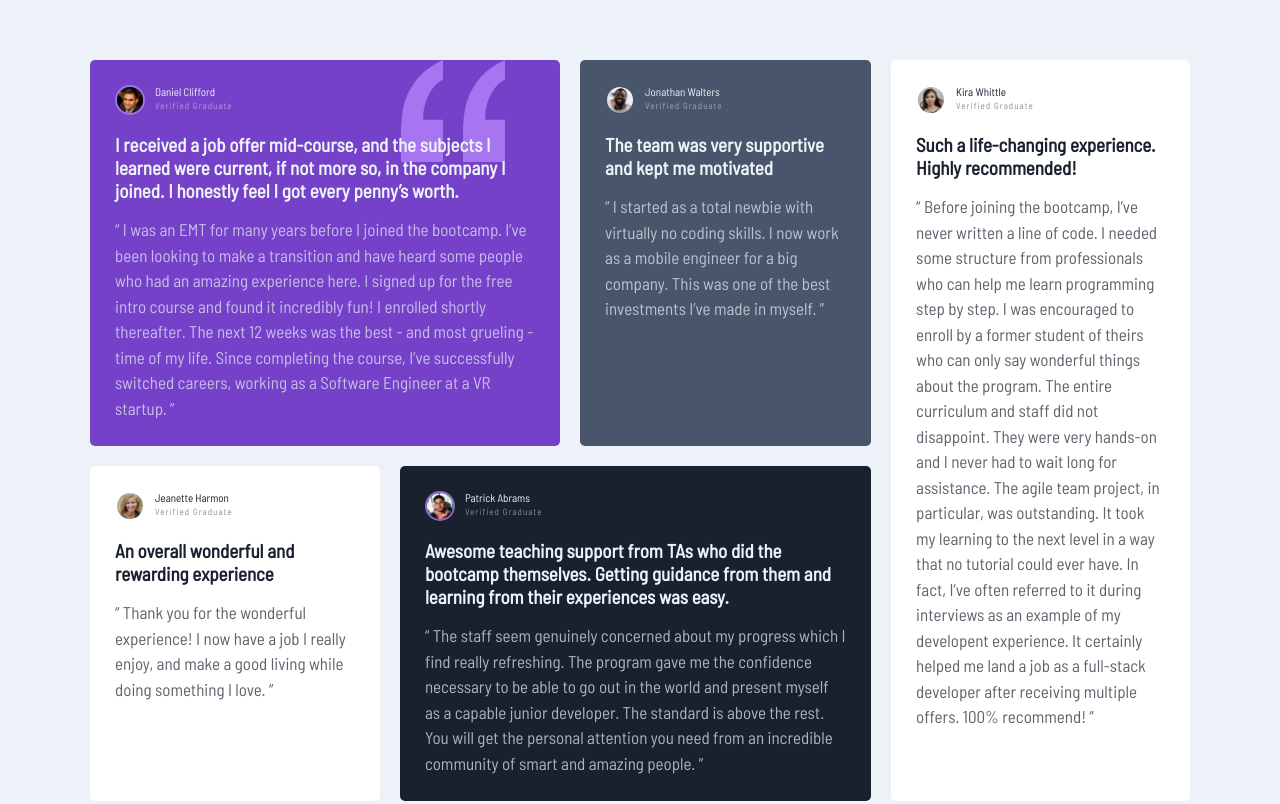
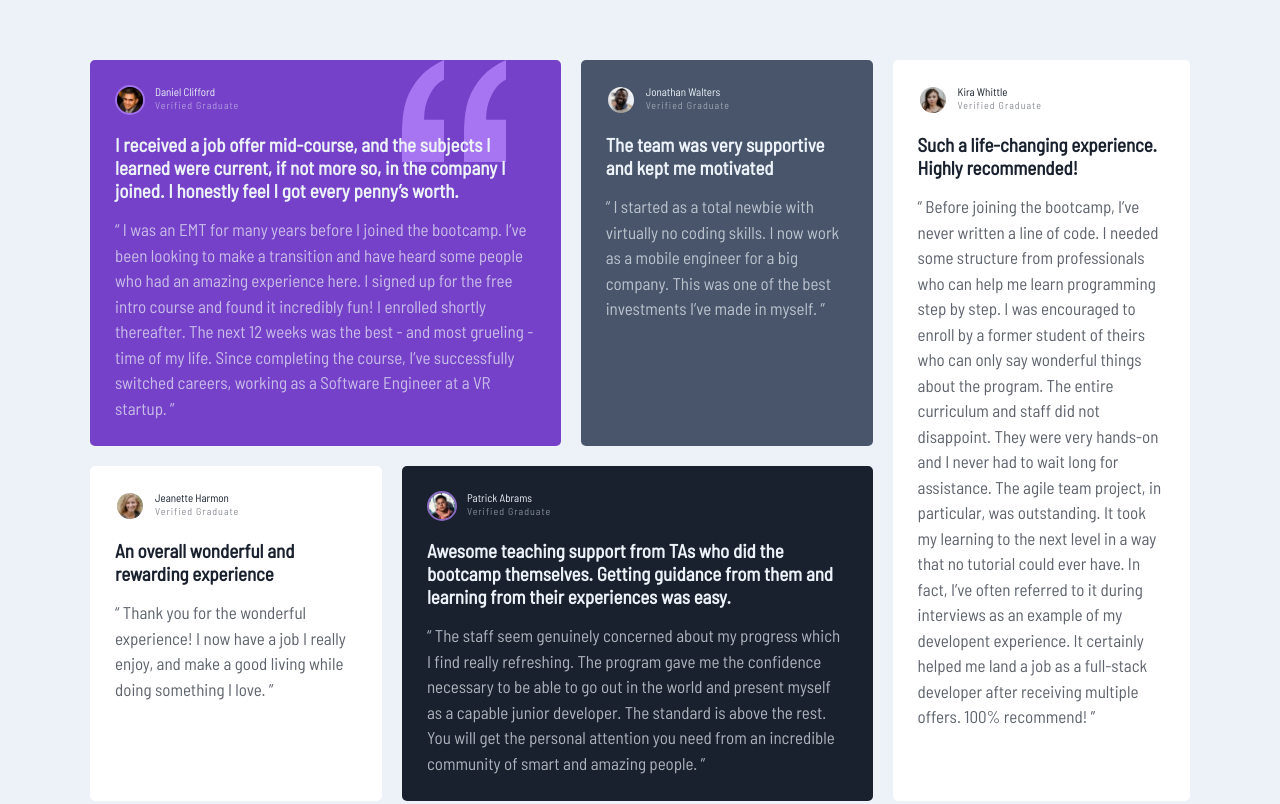
Before and after one commit to mohamedhesham221/testimonials-grid-section-main, a plain HTML site: page index.html in a window 1280 px wide. Shown: the part 115-919 px from the top of the page. Drawn offline with Linux system fonts and the light colour scheme.

Commit message:
index and style updated

```diff
--- a/index.html
+++ b/index.html
@@ -12,13 +12,14 @@
 </head>
 <body>
 
-  <article>
+
     <div class="container">
       <div class="grid">
         <div class="col">
+          <article>
           <header class="heading">
             <img class="profile" src="images/image-daniel.jpg" alt="Daniel Clifford">
-            <h6 class="name">Daniel Clifford <br> <span>Verified Graduate</span></h6>
+            <h2 class="name">Daniel Clifford <br> <span>Verified Graduate</span></h2>
           </header>
           <p class="main__paragraph">I received a job offer mid-course, and the subjects I learned were current, if not more so,
             in the company I joined. I honestly feel I got every penny’s worth.
@@ -29,29 +30,35 @@
             The next 12 weeks was the best - and most grueling - time of my life. Since completing
             the course, I’ve successfully switched careers, working as a Software Engineer at a VR startup. ”
           </p>
+        </article>
         </div>
         <div class="col">
+          <article>
           <header class="heading">
             <img class="profile profile--border" src="images/image-jonathan.jpg" alt="Jonathan Walters">
-            <h6 class="name">Jonathan Walters <br> <span>Verified Graduate</span></h6>
+            <h2 class="name">Jonathan Walters <br> <span>Verified Graduate</span></h2>
           </header>
           <p class="main__paragraph">The team was very supportive and kept me motivated</p>
           <p class="review__paragraph">“ I started as a total newbie with virtually no coding skills. I now work as a mobile engineer
             for a big company. This was one of the best investments I’ve made in myself. ”</p>
+          </article>
         </div>
         <div class="col">
+          <article>
           <header class="heading">
             <img class="profile profile--border" src="images/image-jeanette.jpg" alt="Jeanette Harmon">
-            <h6 class="name color__invert">Jeanette Harmon <br> <span>Verified Graduate</span></h6>
+            <h2 class="name color__invert">Jeanette Harmon <br> <span>Verified Graduate</span></h2>
           </header>
           <p class="main__paragraph color__invert">An overall wonderful and rewarding experience</p>
           <p class="review__paragraph color__invert">“ Thank you for the wonderful experience! I now have a job I really enjoy, and make a good living
             while doing something I love. ”</p>
+          </article>
         </div>
         <div class="col">
+          <article>
           <header class="heading">
             <img class="profile" src="images/image-patrick.jpg" alt="Patrick Abrams">
-            <h6 class="name">Patrick Abrams <br> <span>Verified Graduate</span></h6>
+            <h2 class="name">Patrick Abrams <br> <span>Verified Graduate</span></h2>
           </header>
           <p class="main__paragraph">Awesome teaching support from TAs who did the bootcamp themselves. Getting guidance from them and
             learning from their experiences was easy.</p>
@@ -59,11 +66,13 @@
             gave me the confidence necessary to be able to go out in the world and present myself as a capable
             junior developer. The standard is above the rest. You will get the personal attention you need from
             an incredible community of smart and amazing people. ”</p>
+          </article>
         </div>
         <div class="col">
+          <article>
           <header class="heading">
             <img class="profile profile--border" src="images/image-kira.jpg" alt="Kira Whittle">
-            <h6 class="name color__invert">Kira Whittle <br> <span>Verified Graduate</span></h6>
+            <h2 class="name color__invert">Kira Whittle <br> <span>Verified Graduate</span></h2>
           </header>
           <p class="main__paragraph color__invert">Such a life-changing experience. Highly recommended!</p>
           <p class="review__paragraph color__invert">“ Before joining the bootcamp, I’ve never written a line of code. I needed some structure from
@@ -74,6 +83,7 @@
             could ever have. In fact, I’ve often referred to it during interviews as an example of my developent
             experience. It certainly helped me land a job as a full-stack developer after receiving multiple offers.
             100% recommend! ”</p>
+          </article>
         </div>
       </div>
     </div>
@@ -81,6 +91,5 @@
       Challenge by <a href="https://www.frontendmentor.io?ref=challenge" target="_blank">Frontend Mentor</a>.
       Coded by <a href="#">Mohamed Hesham</a>.
     </div>
-  </article>
 </body>
 </html>
--- a/style.css
+++ b/style.css
@@ -74,7 +74,7 @@ body {
 
 .name > span {
     opacity: 50%;
-    font-size: 9px;
+    font-size: 10px;
     letter-spacing: 1px;
 }
 .main__paragraph {
```
